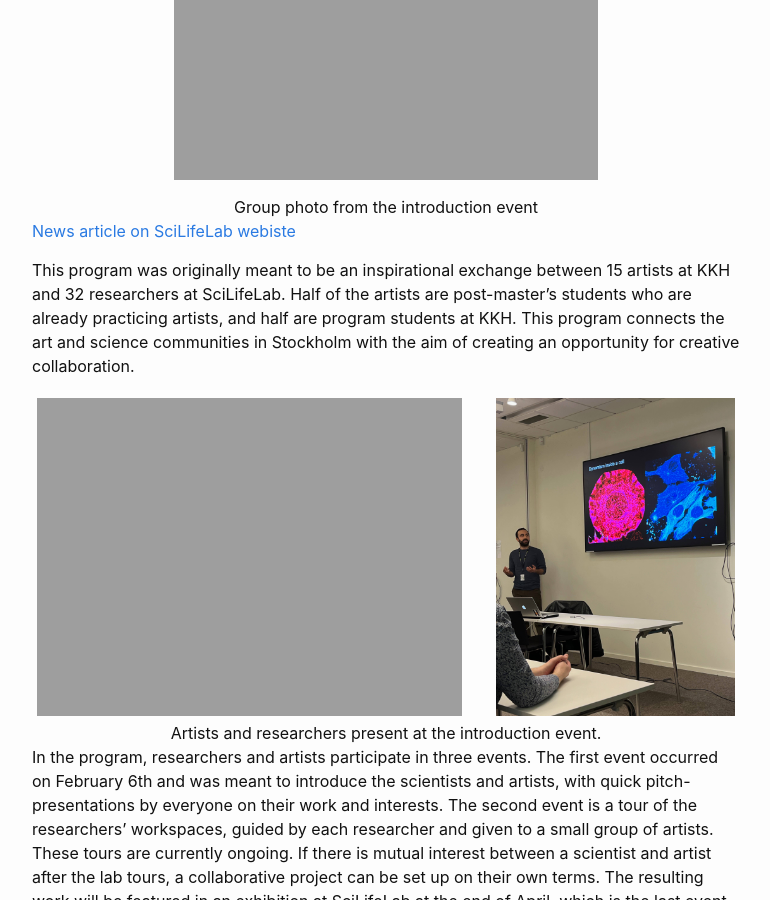
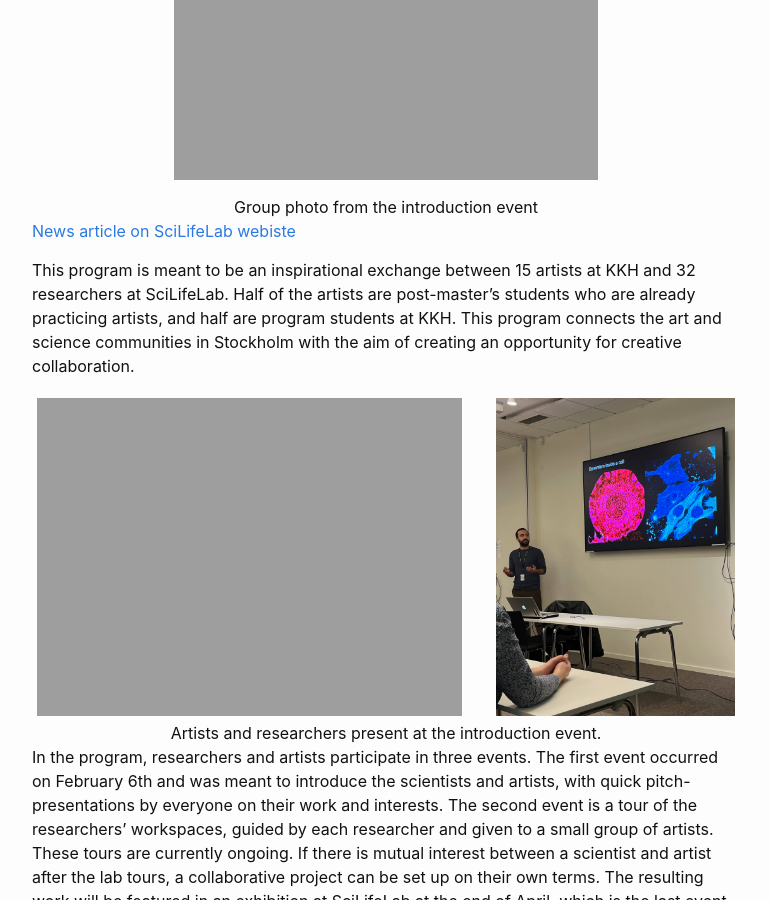
Before and after one commit to maxnfrankel/maxnfrankel.github.io, a Jekyll site: the page built from pages/2_Art and science in Stockholm.md, in a window 1280 px wide and 900 px high, scrolled down 429 px. Shown: the whole window, without its empty margins (254-1024 px from the left). Built offline with Jekyll 4.4.1, drawn with Linux system fonts in a browser that asks for light colours.

Commit message:
another update

```diff
--- a/pages/2_Art and science in Stockholm.md
+++ b/pages/2_Art and science in Stockholm.md
@@ -14,7 +14,7 @@ Group photo from the introduction event
 
 [News article on SciLifeLab webiste](https://www.scilifelab.se/news/scientific-research-through-an-artists-lens/)
 
-This program was originally meant to be an inspirational exchange between 15 artists at KKH and 32 researchers at SciLifeLab. Half of the artists are post-master’s students who are already practicing artists, and half are program students at KKH. This program connects the art and science communities in Stockholm with the aim of creating an opportunity for creative collaboration.
+This program is meant to be an inspirational exchange between 15 artists at KKH and 32 researchers at SciLifeLab. Half of the artists are post-master’s students who are already practicing artists, and half are program students at KKH. This program connects the art and science communities in Stockholm with the aim of creating an opportunity for creative collaboration.
 
 <div class="row">
   <div class="column1">
```
